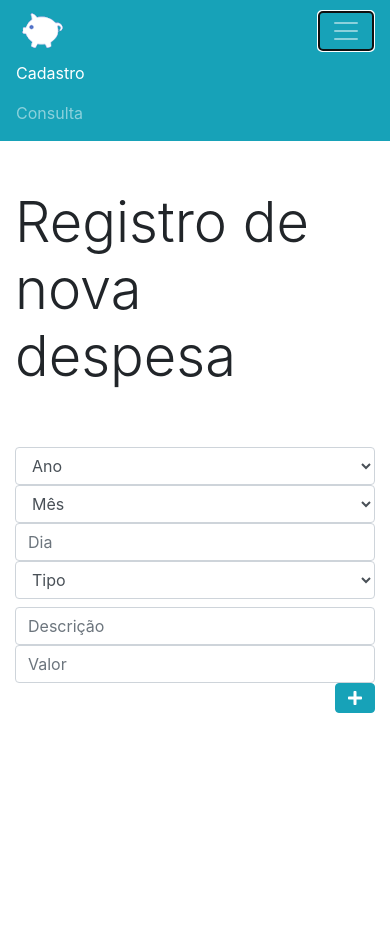
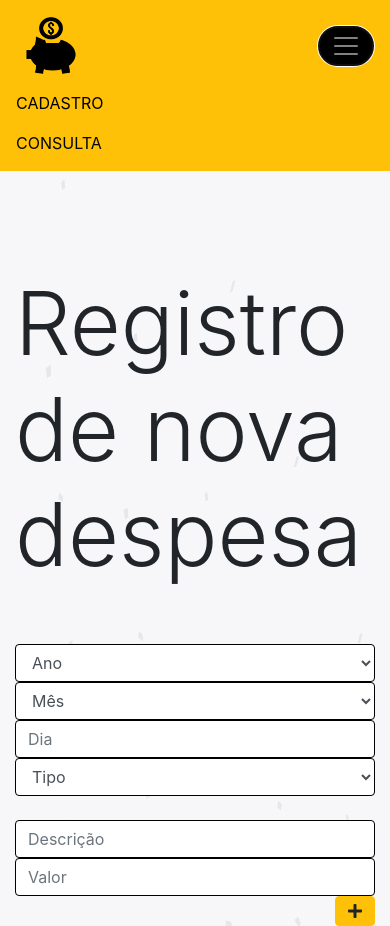
Before and after one commit to Leonardo1942/orcamento_pessoal, a plain HTML site: page index.html in a window 390 px wide. Both pictures are taken after a click on the button 346 px from the left and 30 px from the top of the page. Before the commit the page ends 844 px from the top, so only its background shows below. Drawn offline with nearby package versions, Linux system fonts and the light colour scheme.

Commit message:
Atualizações estéticas

```diff
--- a/app.js
+++ b/app.js
@@ -147,7 +147,7 @@ function cadastrarDespesa() {
 
 		document.getElementById('modal_titulo').innerHTML = 'Registro inserido com sucesso'
 		document.getElementById('modal_titulo_div').className = 'modal-header text-success'
-		document.getElementById('modal_conteudo').innerHTML = 'Despesa foi cadastrada com sucesso!'
+		document.getElementById('modal_conteudo').innerHTML = 'Despesa cadastrada com sucesso!'
 		document.getElementById('modal_btn').innerHTML = 'Voltar'
 		document.getElementById('modal_btn').className = 'btn btn-success'
 
--- a/index.html
+++ b/index.html
@@ -14,6 +14,10 @@
     <!-- Font Awesome -->
     <script defer src="https://use.fontawesome.com/releases/v5.0.8/js/all.js"></script>
 
+    <!-- CSS -->
+    <link rel="stylesheet" href="styles.css">
+
+    <!-- JS -->
     <script src="app.js"></script>
 
 	</head>
@@ -21,10 +25,10 @@
   <body>
 
 
-    <nav class="navbar navbar-expand-lg navbar-dark bg-info mb-5">
+    <nav class="navbar navbar-expand-lg navbar-dark bg-warning ">
       <div class="container">
         <a class="navbar-brand" href="#">
-           <img src="logo.png" width="50" height="35" alt="Orçamento pessoal">
+           <img src="img/logo.png" width="70" height="65" alt="Orçamento pessoal">
         </a>
         <button class="navbar-toggler" type="button" data-toggle="collapse" data-target="#navbarSupportedContent" aria-controls="navbarSupportedContent" aria-expanded="false" aria-label="Toggle navigation">
           <span class="navbar-toggler-icon"></span>
@@ -47,13 +51,13 @@
     <div class="container">
       <div class="row">
         <div class="col mb-5">
-          <h1 class="display-4">Registro de nova despesa</h1>
+          <h1 class="display-2">Registro de nova despesa</h1>
         </div>
       </div>
 
-      <div class="row mb-2">
+      <div class="row mb-4">
         <div class="col-md-2">
-          <select class="form-control" id="ano">
+          <select class="form-control" id="ano" style="border: 1px solid black;">
             <option value="">Ano</option>
             <option value="2018">2018</option>
             <option value="2019">2019</option>
@@ -65,7 +69,7 @@
         </div>
 
         <div class="col-md-2">
-          <select class="form-control" id="mes">
+          <select class="form-control" id="mes" style="border: 1px solid black;">
             <option value="">Mês</option>
             <option value="1">Janeiro</option>
             <option value="2">Fevereiro</option>
@@ -83,11 +87,11 @@
         </div>
 
         <div class="col-md-2">
-          <input type="text" class="form-control" placeholder="Dia" id="dia" />
+          <input type="text" class="form-control" placeholder="Dia" id="dia" style="border: 1px solid black;" />
         </div>
 
         <div class="col-md-6">
-          <select class="form-control" id="tipo">
+          <select class="form-control" id="tipo" style="border: 1px solid black;">
             <option value="">Tipo</option>
             <option value="1">Alimentação</option>
             <option value="2">Educação</option>
@@ -102,15 +106,15 @@
 
       <div class="row">
         <div class="col-md-8">
-          <input type="text" class="form-control" placeholder="Descrição" id="descricao" />
+          <input type="text" class="form-control" placeholder="Descrição" id="descricao" style="border: 1px solid black;" />
         </div>
 
         <div class="col-md-2">
-          <input type="text" class="form-control" placeholder="Valor" id="valor" />
+          <input type="text" class="form-control" placeholder="Valor" id="valor" style="border: 1px solid black;" />
         </div>
 
         <div class="col-md-2 d-flex justify-content-end">
-          <button type="button" class="btn btn-info" onclick="cadastrarDespesa()">
+          <button type="button" class="btn btn-warning" onclick="cadastrarDespesa()">
             <i class="fas fa-plus"></i>
           </button>
         </div>
@@ -135,6 +139,11 @@
       </div>
     </div>
 
+
+
+        <div id="conteudo">
+          <img src="img/dinheiro2.png" alt="homem-com-notas-de-dinheiro">
+        </div>
   </body>
 
 </html>
--- /dev/null
+++ b/styles.css
@@ -0,0 +1,48 @@
+body{
+    background: url(img/bg.jpg) no-repeat;
+}
+
+nav {
+    margin-bottom: 100px;
+}
+
+
+element.style {
+}
+.navbar-dark .navbar-nav .active>.nav-link, .navbar-dark .navbar-nav .nav-link.active, .navbar-dark .navbar-nav .nav-link.show, .navbar-dark .navbar-nav .show>.nav-link {
+    color: rgb(0, 0, 0);
+}
+
+.navbar-dark .navbar-nav .nav-link {
+    color: rgba(3, 4, 3, 0.989);
+}
+.navbar-dark .navbar-toggler {
+    color: rgb(0 0 0);
+    border-color: rgb(0 0 0);
+}
+
+.navbar-toggler {
+    padding: .25rem .75rem;
+    font-size: 1.25rem;
+    line-height: 1;
+    background-color: black;
+    border: 1px solid black;
+    border-radius: 20px;
+}
+
+a{
+    text-transform: uppercase ;
+}
+
+#conteudo{
+    margin-top: 200px;
+    display: flex;
+    margin-top: 0px;
+}
+
+#conteudo img{
+    width: 800px;
+    position: absolute;
+    text-align: center;
+    margin-left: 60px;
+}
```
Also changed, not shown: consulta.html (+8 -4 lines), img/bg.jpg (added), img/dinheiro2.png (added), img/logo.png (added), img/porquinho.png (added).
